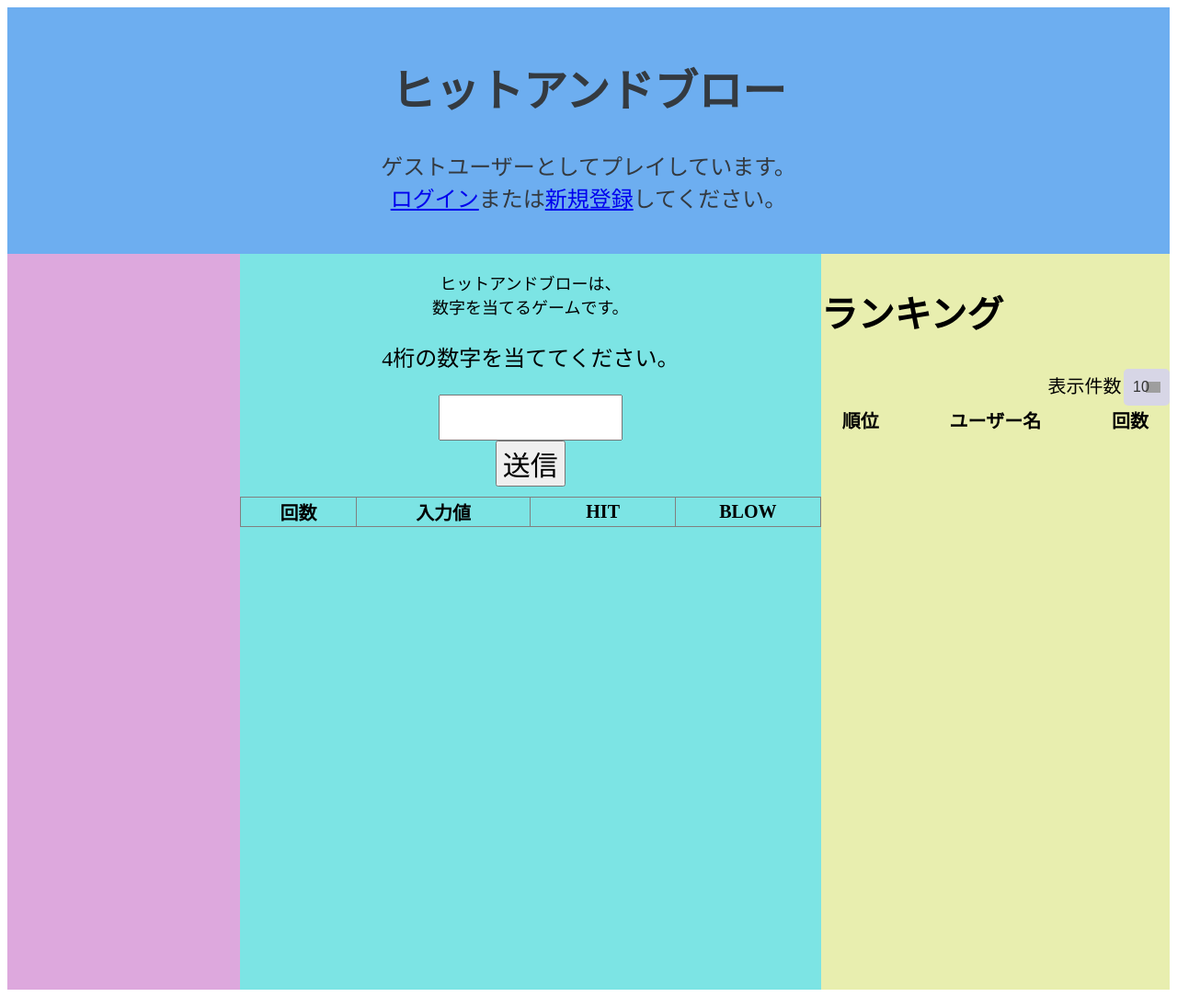
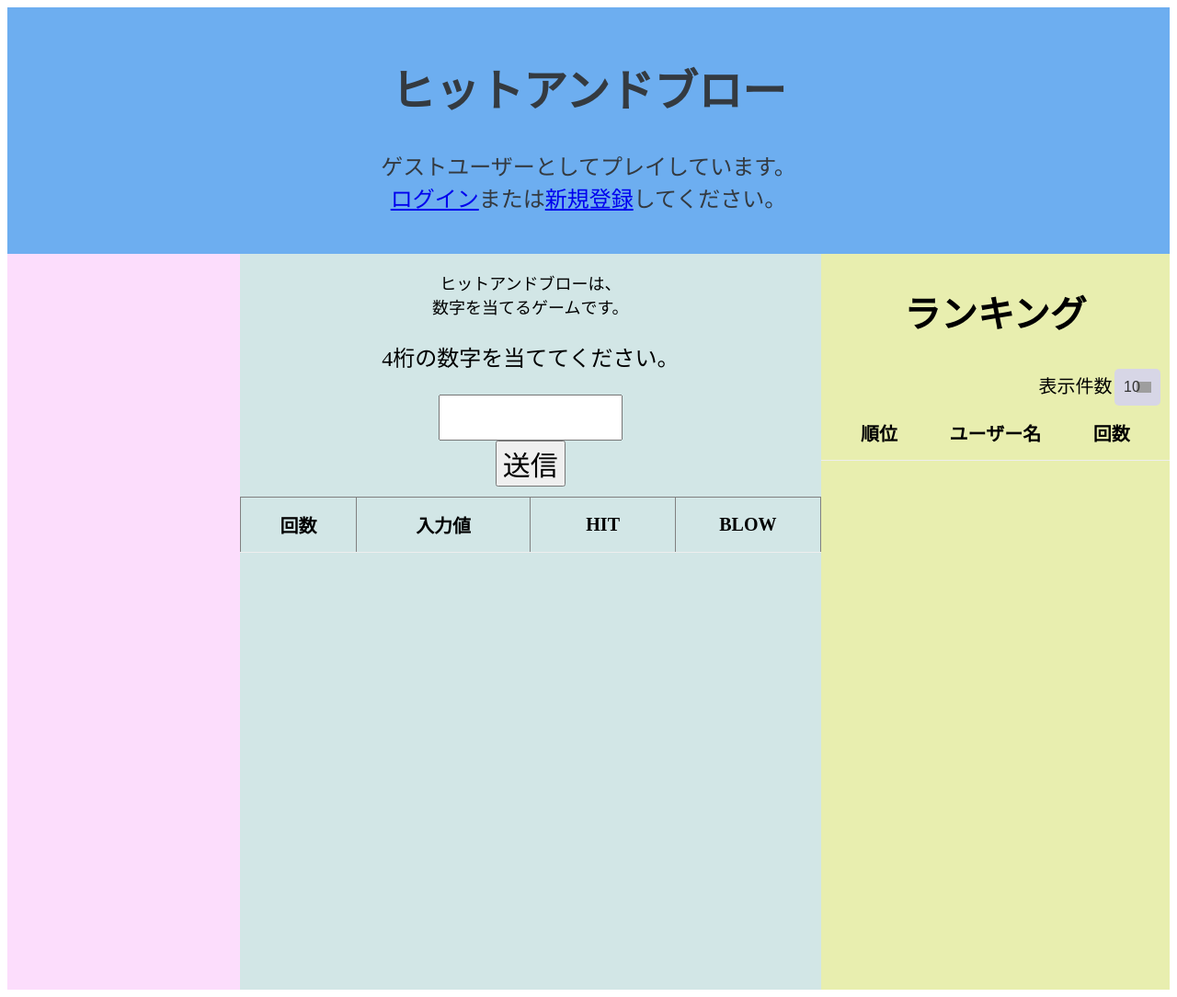
Before and after one commit to tenda-saeki-shuto/speech, a PHP site: page / in a window 1280 px wide. Shown: the whole page at 92% size. Run offline with PHP 8.4, Linux system fonts and the light colour scheme; data that the repository does not hold is empty; grey boxes are pictures that could not be loaded.

Commit message:
スタイルを変更しました

```diff
--- a/index.php
+++ b/index.php
@@ -46,7 +46,7 @@ if (!isset($_SESSION['username'])) {
         </div>
         <!-- ランキング表示--------------------------------------------------------------------- -->
         <div class="right">
-            <h2 style="font-size: 40px;">ランキング</h2>
+            <h2 style="font-size: 40px; text-align:center;" class="ranking">ランキング</h2>
             <div class="rank_dis">
                 <span style="font-size: 20px;">表示件数</span>
                 <select id="rank_display_num">
--- a/style.css
+++ b/style.css
@@ -13,12 +13,12 @@ header {
 
 .left {
   width: 20%;
-  background-color: rgb(221, 168, 221);
+  background-color: rgb(252, 221, 252);
 }
 
 .center {
   width: 50%;
-  background-color: rgb(124, 228, 228);
+  background-color: rgb(210, 230, 230);
   text-align: center;
 }
 
@@ -42,6 +42,16 @@ table {
 
 .rank_dis {
   text-align: right;
+  position: relative;
+  right: 10px;
+}
+
+.icon_oukan {
+  width: 30px;
+  height: 30px;
+  background-image: url(kkrn_icon_oukan_1.png);
+  background-size: cover;
+  display: inline-block;
 }
 
 select {
@@ -148,3 +158,25 @@ button.btn {
   -webkit-box-shadow: 0 2px 3px rgba(0, 0, 0, 0.1);
   box-shadow: 0 2px 3px rgba(0, 0, 0, 0.1);
 }
+
+table {
+  border-collapse: collapse;
+  border-spacing: 0;
+  width: 100%;
+}
+
+table tr {
+  border-bottom: solid 1px #eee;
+  cursor: pointer;
+}
+
+table tr:hover {
+  background-color: #d4f0fd;
+}
+
+table th,
+table td {
+  text-align: center;
+  width: 25%;
+  padding: 15px 0;
+}
```
